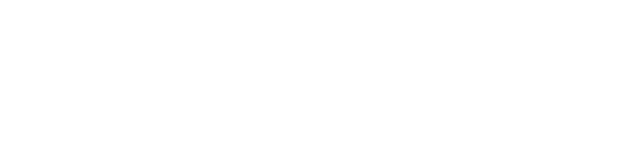
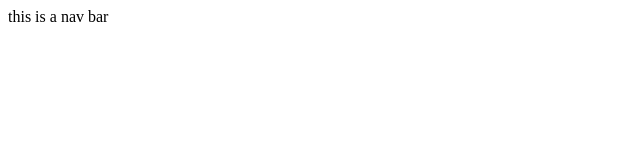
Before and after one commit to Gnwin/Demowork, a plain HTML site: page index.html in a window 1280 px wide. Shown: the whole page, without its empty margins (0-640 px from the left). Drawn offline with Linux system fonts and the light colour scheme.

Commit message:
create navbar

```diff
--- a/index.html
+++ b/index.html
@@ -7,6 +7,8 @@
   <title>Document</title>
 </head>
 <body>
-
+  <nav>
+    this is a nav bar
+  </nav>
 </body>
 </html>
```
